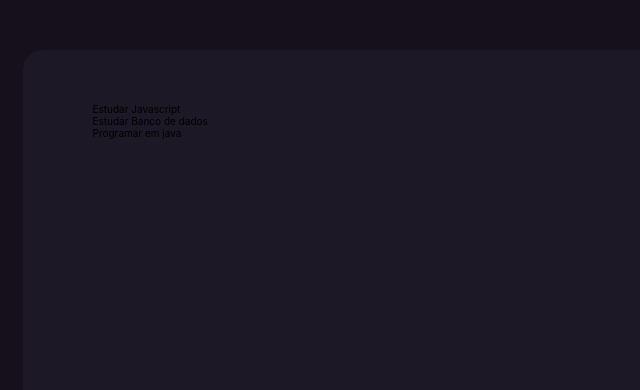
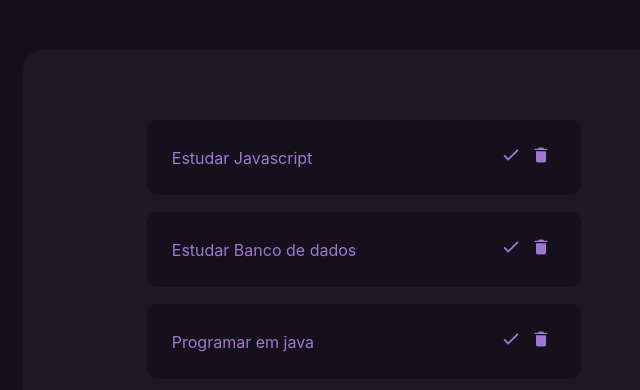
Before and after one commit to felpb/to-do-list, a React (Vite) app: page / in a window 1280 px wide. Shown: the top 390 px of the page, without its empty margins (276-916 px from the left). Built offline with nearby package versions, Linux system fonts and the light colour scheme.

Commit message:
style: styling tasks

```diff
--- a/package.json
+++ b/package.json
@@ -11,7 +11,8 @@
   },
   "dependencies": {
     "react": "^18.2.0",
-    "react-dom": "^18.2.0"
+    "react-dom": "^18.2.0",
+    "react-icons": "^5.0.1"
   },
   "devDependencies": {
     "@types/react": "^18.2.66",
--- a/src/containers/Task/Task.css
+++ b/src/containers/Task/Task.css
@@ -0,0 +1,27 @@
+.task-container {
+  font-size: 1.6rem;
+  color: var(--purple);
+  width: 80%;
+  background: var(--black-purple);
+  margin: 1.7rem auto;
+  display: flex;
+  justify-content: space-between;
+  align-items: center;
+  padding: 2rem 2.5rem;
+  border-radius: 1rem;
+}
+
+.task-buttons {
+  width: 20%;
+  display: flex;
+  justify-content: flex-end;
+}
+
+.check-button, .delete-button {
+  background-color: var(--black-purple);
+  border: none;
+  font-size: 2rem;
+  color: var(--purple);
+  cursor: pointer;
+  margin: 5px;
+}
--- a/src/containers/Task/Task.jsx
+++ b/src/containers/Task/Task.jsx
@@ -1,7 +1,21 @@
+import { IoMdCheckmark, IoMdTrash } from 'react-icons/io';
 import './Task.css';
 
 function Task({ task }) {
-  return <div>{task.name}</div>;
+  return (
+    <div className="task-container">
+      <div>{task.name}</div>
+
+      <div className="task-buttons">
+        <button className="check-button" type="button">
+          <IoMdCheckmark />
+        </button>
+        <button className="delete-button" type="button">
+          <IoMdTrash />
+        </button>
+      </div>
+    </div>
+  );
 }
 
 export default Task;
```
Also changed, not shown: 2 other files (tests, documents, lock files or other folders).
